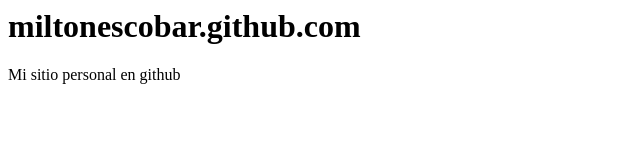
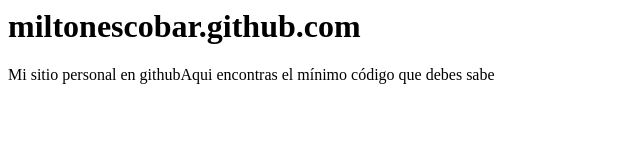
Before and after one commit to miltonescobar/mustknowcode, a plain HTML site: page index.html in a window 1280 px wide. Shown: the whole page, without its empty margins (0-640 px from the left). Drawn offline with Linux system fonts and the light colour scheme.

Commit message:
correction de primer titulo y parrafo

```diff
--- a/index.html
+++ b/index.html
@@ -1,3 +1,3 @@
 <h1> miltonescobar.github.com </h1>
 
-<p>Mi sitio personal en github</p>
+<p>Mi sitio personal en githubAqui encontras el mínimo código que debes sabe </p>
```
